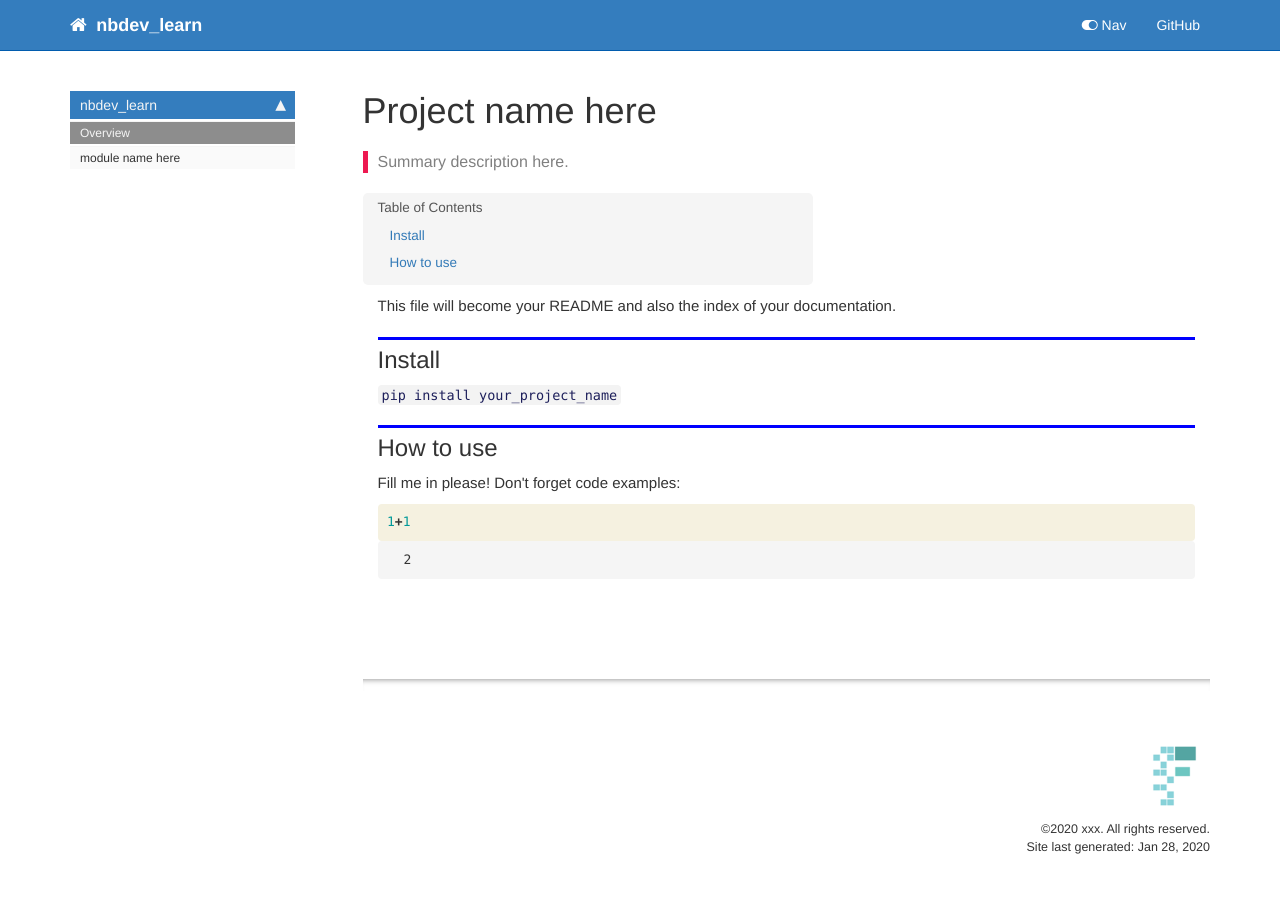
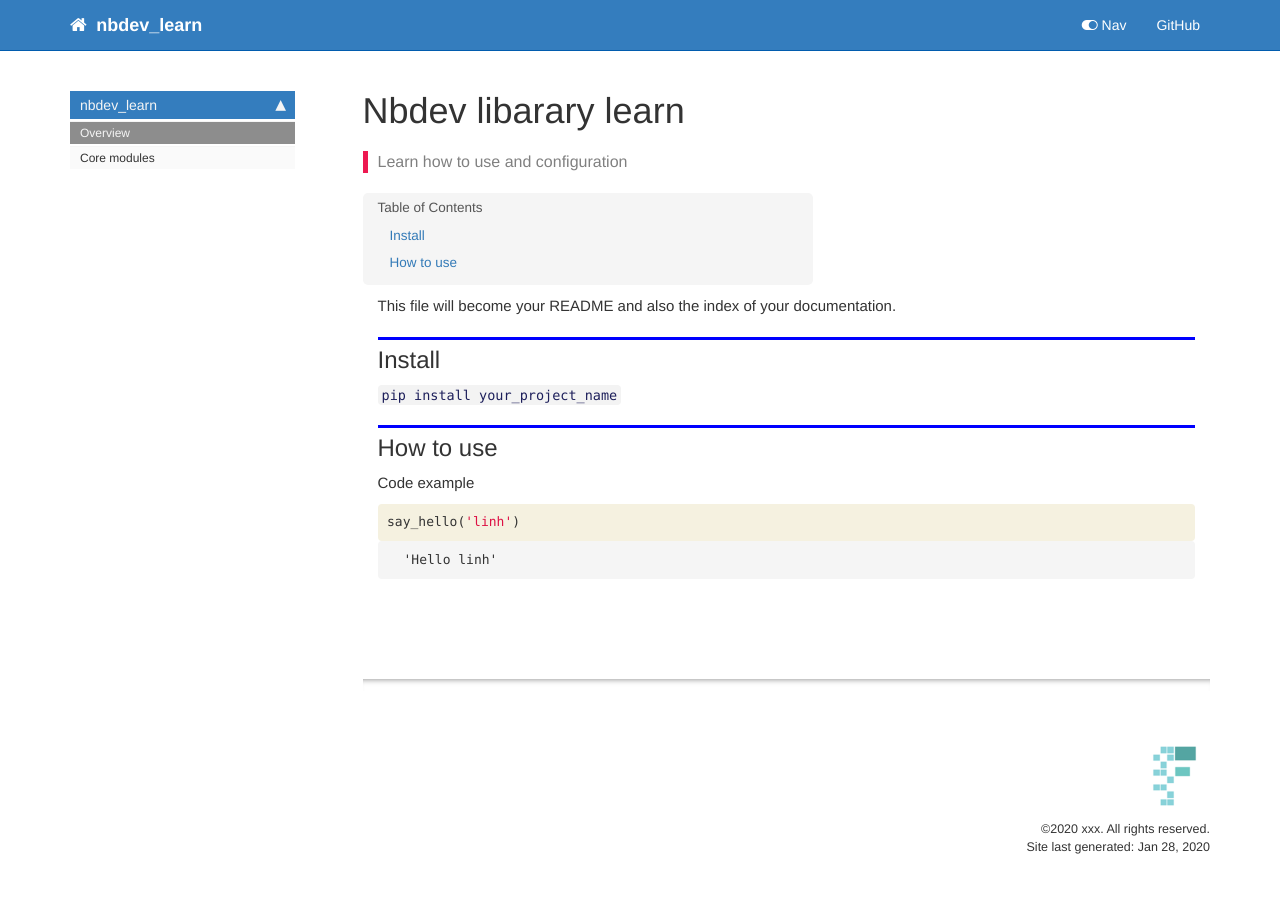
Before and after one commit to nguyenv7/nbdev_learn, a Jekyll site: the page built from docs/index.html, in a window 1280 px wide. Built offline with Jekyll 4.4.1, drawn with Linux system fonts in a browser that asks for light colours; nearby versions of some CDN libraries; comment, search, counter and statistics services are not loaded.

Commit message:
upload new docs

```diff
--- a/docs/_data/sidebars/home_sidebar.yml
+++ b/docs/_data/sidebars/home_sidebar.yml
@@ -10,7 +10,7 @@
       title: Overview
       url: /
     - output: web,pdf
-      title: module name here
+      title: Core modules
       url: /core
     output: web
     title: nbdev_learn
--- a/docs/core.html
+++ b/docs/core.html
@@ -1,11 +1,11 @@
 ---
 
-title: module name here
+title: Core modules
 
 keywords: fastai
 sidebar: home_sidebar
 
-summary: "API details."
+summary: "API details: say_hello"
 ---
 <!--
 
--- a/docs/index.html
+++ b/docs/index.html
@@ -1,11 +1,11 @@
 ---
 
-title: Project name here
+title: Nbdev libarary learn
 
 keywords: fastai
 sidebar: home_sidebar
 
-summary: "Summary description here."
+summary: "Learn how to use and configuration"
 ---
 <!--
 
@@ -50,7 +50,7 @@
 </div>
 <div class="cell border-box-sizing text_cell rendered"><div class="inner_cell">
 <div class="text_cell_render border-box-sizing rendered_html">
-<p>Fill me in please! Don't forget code examples:</p>
+<p>Code example</p>
 
 </div>
 </div>
@@ -60,7 +60,7 @@
 
 <div class="inner_cell">
     <div class="input_area">
-<div class=" highlight hl-ipython3"><pre><span></span><span class="mi">1</span><span class="o">+</span><span class="mi">1</span>
+<div class=" highlight hl-ipython3"><pre><span></span><span class="n">say_hello</span><span class="p">(</span><span class="s1">&#39;linh&#39;</span><span class="p">)</span>
 </pre></div>
 
     </div>
@@ -75,7 +75,7 @@
 
 
 <div class="output_text output_subarea output_execute_result">
-<pre>2</pre>
+<pre>&#39;Hello linh&#39;</pre>
 </div>
 
 </div>
--- a/docs/sidebar.json
+++ b/docs/sidebar.json
@@ -1,6 +1,6 @@
 {
   "nbdev_learn": {
     "Overview": "/",
-    "module name here": "/core"
+    "Core modules": "/core"
   }
 }
```
Also changed, not shown: README.md, 1 other file.
